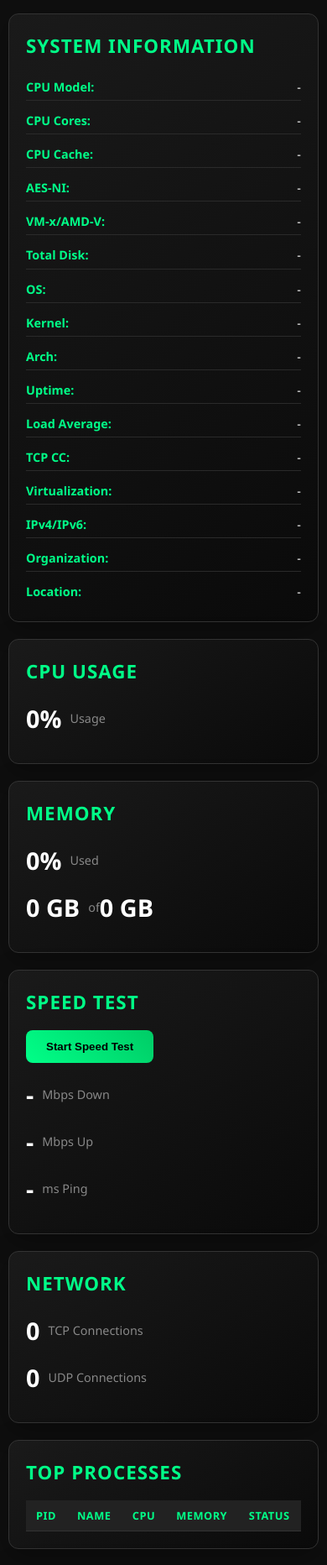
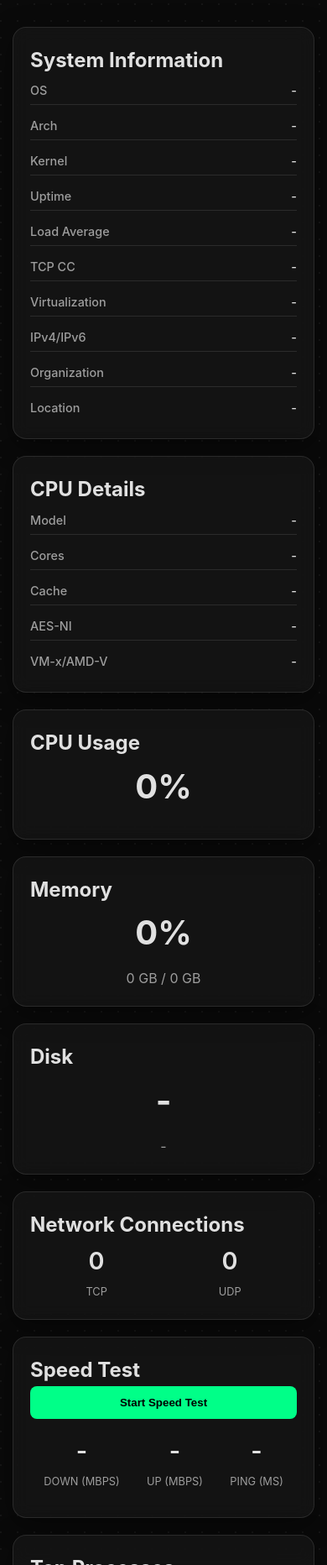
Before and after one commit to ReturnFI/Netron, a plain HTML site: page static/index.html in a window 390 px wide. Shown: the part 136-2000 px from the top of the page at 84% size. Drawn offline with Linux system fonts and the light colour scheme; no server answers.

Commit message:
refactor(deps, css): automate dependency checks and improve responsive layout

```diff
--- a/static/index.html
+++ b/static/index.html
@@ -13,131 +13,98 @@
         </header>
 
         <div class="grid">
-            <div class="card large">
+            <div class="card" id="system-info-card">
                 <h2>System Information</h2>
                 <div class="system-info">
-                    <div class="info-row">
-                        <span class="info-label">CPU Model:</span>
-                        <span class="info-value" id="cpu-model">-</span>
+                    <div class="info-row"><span class="info-label">OS</span><span class="info-value" id="os-info">-</span></div>
+                    <div class="info-row"><span class="info-label">Arch</span><span class="info-value" id="arch-info">-</span></div>
+                    <div class="info-row"><span class="info-label">Kernel</span><span class="info-value" id="kernel-info">-</span></div>
+                    <div class="info-row"><span class="info-label">Uptime</span><span class="info-value" id="uptime-info">-</span></div>
+                    <div class="info-row"><span class="info-label">Load Average</span><span class="info-value" id="load-avg">-</span></div>
+                    <div class="info-row"><span class="info-label">TCP CC</span><span class="info-value" id="tcp-cc">-</span></div>
+                    <div class="info-row"><span class="info-label">Virtualization</span><span class="info-value" id="virt-info">-</span></div>
+                    <div class="info-row"><span class="info-label">IPv4/IPv6</span><span class="info-value" id="ip-status">-</span></div>
+                    <div class="info-row"><span class="info-label">Organization</span><span class="info-value" id="organization">-</span></div>
+                    <div class="info-row"><span class="info-label">Location</span><span class="info-value" id="location">-</span></div>
                 </div>
-                    <div class="info-row">
-                        <span class="info-label">CPU Cores:</span>
-                        <span class="info-value" id="cpu-cores-detailed">-</span>
             </div>
-                    <div class="info-row">
-                        <span class="info-label">CPU Cache:</span>
-                        <span class="info-value" id="cpu-cache">-</span>
+
+            <div class="card" id="cpu-info-card">
+                <h2>CPU Details</h2>
+                <div class="system-info">
+                    <div class="info-row"><span class="info-label">Model</span><span class="info-value" id="cpu-model">-</span></div>
+                    <div class="info-row"><span class="info-label">Cores</span><span class="info-value" id="cpu-cores-detailed">-</span></div>
+                    <div class="info-row"><span class="info-label">Cache</span><span class="info-value" id="cpu-cache">-</span></div>
+                    <div class="info-row"><span class="info-label">AES-NI</span><span class="info-value" id="cpu-aes">-</span></div>
+                    <div class="info-row"><span class="info-label">VM-x/AMD-V</span><span class="info-value" id="cpu-vmx">-</span></div>
                 </div>
-                    <div class="info-row">
-                        <span class="info-label">AES-NI:</span>
-                        <span class="info-value" id="cpu-aes">-</span>
             </div>
-                    <div class="info-row">
-                        <span class="info-label">VM-x/AMD-V:</span>
-                        <span class="info-value" id="cpu-vmx">-</span>
+
+            <div class="card" id="cpu-usage-card">
+                <h2>CPU Usage</h2>
+                <div class="metric-main">
+                    <span class="value" id="cpu-usage">0%</span>
                 </div>
-                    <div class="info-row">
-                        <span class="info-label">Total Disk:</span>
-                        <span class="info-value" id="total-disk">-</span>
             </div>
-                    <div class="info-row">
-                        <span class="info-label">OS:</span>
-                        <span class="info-value" id="os-info">-</span>
+
+            <div class="card" id="memory-card">
+                <h2>Memory</h2>
+                <div class="metric-main">
+                    <span class="value" id="mem-percent">0%</span>
                 </div>
-                    <div class="info-row">
-                        <span class="info-label">Kernel:</span>
-                        <span class="info-value" id="kernel-info">-</span>
+                <div class="metric-sub">
+                    <span id="mem-used">0 GB</span> / <span id="mem-total">0 GB</span>
                 </div>
-                    <div class="info-row">
-                        <span class="info-label">Arch:</span>
-                        <span class="info-value" id="arch-info">-</span>
             </div>
-                    <div class="info-row">
-                        <span class="info-label">Uptime:</span>
-                        <span class="info-value" id="uptime-info">-</span>
+
+            <div class="card" id="disk-card">
+                <h2>Disk</h2>
+                <div class="metric-main">
+                    <span class="value" id="used-disk-percent">-</span>
                 </div>
-                    <div class="info-row">
-                        <span class="info-label">Load Average:</span>
-                        <span class="info-value" id="load-avg">-</span>
+                 <div class="metric-sub">
+                    <span id="total-disk">-</span>
                 </div>
-                    <div class="info-row">
-                        <span class="info-label">TCP CC:</span>
-                        <span class="info-value" id="tcp-cc">-</span>
             </div>
-                    <div class="info-row">
-                        <span class="info-label">Virtualization:</span>
-                        <span class="info-value" id="virt-info">-</span>
+
+            <div class="card" id="network-card">
+                <h2>Network Connections</h2>
+                <div class="metric-split">
+                    <div>
+                        <span class="value" id="tcp-count">0</span>
+                        <span class="label">TCP</span>
                     </div>
-                    <div class="info-row">
-                        <span class="info-label">IPv4/IPv6:</span>
-                        <span class="info-value" id="ip-status">-</span>
-                    </div>
-                    <div class="info-row">
-                        <span class="info-label">Organization:</span>
-                        <span class="info-value" id="organization">-</span>
-                    </div>
-                    <div class="info-row">
-                        <span class="info-label">Location:</span>
-                        <span class="info-value" id="location">-</span>
+                    <div>
+                        <span class="value" id="udp-count">0</span>
+                        <span class="label">UDP</span>
                     </div>
                 </div>
             </div>
 
-            <div class="card">
-                <h2>CPU Usage</h2>
-                <div class="metric">
-                    <span class="value" id="cpu-usage">0%</span>
-                    <span class="label">Usage</span>
-                </div>
-            </div>
-
-            <div class="card">
-                <h2>Memory</h2>
-                <div class="metric">
-                    <span class="value" id="mem-percent">0%</span>
-                    <span class="label">Used</span>
-                </div>
-                <div class="metric">
-                    <span class="value" id="mem-used">0 GB</span>
-                    <span class="label">of</span>
-                    <span class="value" id="mem-total">0 GB</span>
-                </div>
-            </div>
-
-            <div class="card">
+            <div class="card" id="speedtest-card">
                 <h2>Speed Test</h2>
                 <button id="speedtest-btn" class="speedtest-btn">Start Speed Test</button>
                 <div class="speedtest-results" id="speedtest-results">
-                    <div class="metric">
+                    <div class="metric-split">
+                        <div>
                             <span class="value" id="download-speed">-</span>
-                        <span class="label">Mbps Down</span>
+                            <span class="label">Down (Mbps)</span>
                         </div>
-                    <div class="metric">
+                        <div>
                             <span class="value" id="upload-speed">-</span>
-                        <span class="label">Mbps Up</span>
+                            <span class="label">Up (Mbps)</span>
                         </div>
-                    <div class="metric">
+                        <div>
                             <span class="value" id="ping-time">-</span>
-                        <span class="label">ms Ping</span>
+                            <span class="label">Ping (ms)</span>
+                        </div>
                     </div>
                     <div class="server-info" id="server-info"></div>
                     <div class="last-updated" id="last-updated"></div>
                 </div>
             </div>
 
-            <div class="card">
-                <h2>Network</h2>
-                <div class="metric">
-                    <span class="value" id="tcp-count">0</span>
-                    <span class="label">TCP Connections</span>
-                </div>
-                <div class="metric">
-                    <span class="value" id="udp-count">0</span>
-                    <span class="label">UDP Connections</span>
-                </div>
-            </div>
-
-            <div class="card large">
+            <div class="card large" id="processes-card">
                 <h2>Top Processes</h2>
                 <div class="table-container">
                     <table>
@@ -156,7 +123,7 @@
                 </div>
             </div>
 
-            <div class="card large">
+            <div class="card large" id="interfaces-card">
                 <h2>Network Interfaces</h2>
                 <div class="table-container">
                     <table>
@@ -174,7 +141,7 @@
                 </div>
             </div>
 
-            <div class="card large">
+            <div class="card large" id="tcp-conn-card">
                 <h2>TCP Connections</h2>
                 <div class="table-container">
                     <table>
@@ -192,7 +159,7 @@
                 </div>
             </div>
 
-            <div class="card large">
+            <div class="card large" id="udp-conn-card">
                 <h2>UDP Connections</h2>
                 <div class="table-container">
                     <table>
@@ -211,7 +178,6 @@
             </div>
         </div>
     </div>
-
     <script src="script.js"></script>
 </body>
 </html>
--- a/static/style.css
+++ b/static/style.css
@@ -1,3 +1,13 @@
+:root {
+    --primary-glow: #00ff88;
+    --background-color: #0a0a0a;
+    --card-background: rgba(26, 26, 26, 0.6);
+    --border-color: rgba(68, 68, 68, 0.5);
+    --text-primary: #e0e0e0;
+    --text-secondary: #9e9e9e;
+    --font-family: 'Inter', 'Segoe UI', Tahoma, Geneva, Verdana, sans-serif;
+}
+
 * {
     margin: 0;
     padding: 0;
@@ -5,14 +15,16 @@
 }
 
 body {
-    font-family: 'Segoe UI', Tahoma, Geneva, Verdana, sans-serif;
-    background-color: #0f0f0f;
-    color: #ffffff;
+    font-family: var(--font-family);
+    background-color: var(--background-color);
+    background-image: radial-gradient(circle at 1px 1px, rgba(255, 255, 255, 0.05) 1px, transparent 0);
+    background-size: 20px 20px;
+    color: var(--text-primary);
     line-height: 1.6;
 }
 
 .container {
-    max-width: 1400px;
+    max-width: 1600px;
     margin: 0 auto;
     padding: 20px;
 }
@@ -23,196 +35,124 @@ header {
 }
 
 header h1 {
-    font-size: 2.5rem;
-    color: #00ff88;
-    text-shadow: 0 0 10px rgba(0, 255, 136, 0.3);
+    font-size: 2.8rem;
+    font-weight: 700;
+    color: var(--primary-glow);
+    text-shadow: 0 0 15px rgba(0, 255, 136, 0.4), 0 0 25px rgba(0, 255, 136, 0.2);
 }
 
 .grid {
     display: grid;
-    grid-template-columns: repeat(auto-fit, minmax(300px, 1fr));
     gap: 20px;
+    grid-template-columns: repeat(4, 1fr);
+    grid-auto-rows: minmax(150px, auto);
+    grid-template-areas:
+        "sysinfo cpuinfo speedtest speedtest"
+        "cpu mem disk network"
+        "proc proc iface iface"
+        "tcp tcp udp udp";
 }
 
 .card {
-    background: linear-gradient(145deg, #1a1a1a, #0a0a0a);
-    border: 1px solid #333;
-    border-radius: 12px;
-    padding: 20px;
-    box-shadow: 0 8px 32px rgba(0, 0, 0, 0.3);
-    transition: transform 0.3s ease, box-shadow 0.3s ease;
+    background: var(--card-background);
+    border: 1px solid var(--border-color);
+    border-radius: 16px;
+    padding: 25px;
+    backdrop-filter: blur(10px);
+    -webkit-backdrop-filter: blur(10px);
+    box-shadow: 0 8px 32px rgba(0, 0, 0, 0.37);
+    transition: transform 0.3s ease, box-shadow 0.3s ease, border-color 0.3s ease;
 }
 
 .card:hover {
     transform: translateY(-5px);
-    box-shadow: 0 12px 40px rgba(0, 255, 136, 0.1);
+    border-color: rgba(0, 255, 136, 0.5);
+    box-shadow: 0 12px 40px rgba(0, 0, 0, 0.5);
 }
 
-.card.large {
-    grid-column: span 2;
-}
+#system-info-card { grid-area: sysinfo; }
+#cpu-info-card { grid-area: cpuinfo; }
+#cpu-usage-card { grid-area: cpu; }
+#memory-card { grid-area: mem; }
+#disk-card { grid-area: disk; }
+#network-card { grid-area: network; }
+#speedtest-card { grid-area: speedtest; }
+#processes-card { grid-area: proc; }
+#interfaces-card { grid-area: iface; }
+#tcp-conn-card { grid-area: tcp; }
+#udp-conn-card { grid-area: udp; }
 
-.card h2 {
-    color: #00ff88;
-    margin-bottom: 15px;
-    font-size: 1.4rem;
-    text-transform: uppercase;
-    letter-spacing: 1px;
-}
+.metric-main { text-align: center; margin-bottom: 10px; }
+.metric-main .value { font-size: 3rem; font-weight: 700; color: var(--text-primary); }
+.metric-sub { text-align: center; color: var(--text-secondary); }
+.metric-split { display: flex; justify-content: space-around; text-align: center; }
+.metric-split .value { font-size: 2rem; font-weight: 600; display: block; }
+.metric-split .label { color: var(--text-secondary); font-size: 0.8rem; text-transform: uppercase; }
 
-.metric {
-    display: flex;
-    align-items: center;
-    margin-bottom: 10px;
-}
+.table-container { max-height: 250px; overflow-y: auto; overflow-x: hidden; }
+table { width: 100%; border-collapse: collapse; }
+th, td { padding: 10px 15px; text-align: left; border-bottom: 1px solid var(--border-color); white-space: nowrap; }
+th { background-color: rgba(0, 255, 136, 0.05); color: var(--primary-glow); position: sticky; top: 0; backdrop-filter: blur(5px); }
+tr:hover { background-color: rgba(255, 255, 255, 0.03); }
+td { color: var(--text-secondary); font-size: 0.9rem; }
+td:first-child { color: var(--text-primary); }
+.table-container::-webkit-scrollbar { width: 8px; }
+.table-container::-webkit-scrollbar-track { background: transparent; }
+.table-container::-webkit-scrollbar-thumb { background: var(--primary-glow); border-radius: 4px; }
 
-.value {
-    font-size: 1.8rem;
-    font-weight: bold;
-    color: #ffffff;
-    margin-right: 10px;
-}
+.speedtest-btn { background: var(--primary-glow); color: #000; border: none; padding: 12px 24px; border-radius: 8px; font-weight: bold; cursor: pointer; margin-bottom: 15px; transition: all 0.3s ease; width: 100%; }
+.speedtest-btn:hover:not(:disabled) { transform: scale(1.03); box-shadow: 0 5px 20px rgba(0, 255, 136, 0.3); }
+.speedtest-btn:disabled { background: #444; color: #888; cursor: not-allowed; }
+.server-info, .last-updated { font-size: 0.8rem; color: var(--text-secondary); margin-top: 10px; text-align: center; }
 
-.label {
-    color: #888;
-    font-size: 0.9rem;
-}
+.system-info { display: flex; flex-direction: column; gap: 8px; }
+.info-row { display: flex; justify-content: space-between; align-items: center; padding: 5px 0; border-bottom: 1px solid var(--border-color); }
+.info-row:last-child { border-bottom: none; }
+.info-label { color: var(--text-secondary); font-weight: 500; font-size: 0.9rem; }
+.info-value { color: var(--text-primary); font-size: 0.9rem; font-weight: 500; text-align: right; }
 
-.table-container {
-    max-height: 300px;
-    overflow-y: auto;
-}
-
-table {
-    width: 100%;
-    border-collapse: collapse;
-}
-
-th, td {
-    padding: 8px 12px;
-    text-align: left;
-    border-bottom: 1px solid #333;
-}
-
-th {
-    background-color: #222;
-    color: #00ff88;
-    font-weight: 600;
-    text-transform: uppercase;
-    font-size: 0.8rem;
-    letter-spacing: 0.5px;
-}
-
-tr:hover {
-    background-color: #1a1a1a;
-}
-
-td {
-    color: #ccc;
-    font-size: 0.9rem;
-}
-
-.table-container::-webkit-scrollbar {
-    width: 6px;
-}
-
-.table-container::-webkit-scrollbar-track {
-    background: #1a1a1a;
-}
-
-.table-container::-webkit-scrollbar-thumb {
-    background: #00ff88;
-    border-radius: 3px;
-}
-
-.speedtest-btn {
-    background: linear-gradient(45deg, #00ff88, #00cc66);
-    color: #000;
-    border: none;
-    padding: 12px 24px;
-    border-radius: 8px;
-    font-weight: bold;
-    cursor: pointer;
-    margin-bottom: 15px;
-    transition: all 0.3s ease;
-}
-
-.speedtest-btn:hover {
-    transform: translateY(-2px);
-    box-shadow: 0 5px 15px rgba(0, 255, 136, 0.3);
-}
-
-.speedtest-btn:disabled {
-    background: #444;
-    color: #888;
-    cursor: not-allowed;
-    transform: none;
-    box-shadow: none;
-}
-
-.speedtest-results {
-    min-height: 120px;
-}
-
-.server-info {
-    font-size: 0.8rem;
-    color: #888;
-    margin-top: 10px;
-    word-wrap: break-word;
-}
-
-.last-updated {
-    font-size: 0.7rem;
-    color: #666;
-    margin-top: 5px;
-}
-
-.system-info {
-    display: flex;
-    flex-direction: column;
-    gap: 8px;
-}
-
-.info-row {
-    display: flex;
-    justify-content: space-between;
-    align-items: center;
-    padding: 4px 0;
-    border-bottom: 1px solid #2a2a2a;
-}
-
-.info-row:last-child {
-    border-bottom: none;
-}
-
-.info-label {
-    color: #00ff88;
-    font-weight: 600;
-    font-size: 0.9rem;
-    min-width: 140px;
-}
-
-.info-value {
-    color: #ffffff;
-    font-size: 0.9rem;
-    text-align: right;
-    word-break: break-all;
+@media (max-width: 1200px) {
+    .grid {
+        grid-template-columns: repeat(2, 1fr);
+        grid-template-areas:
+            "sysinfo cpuinfo"
+            "speedtest speedtest"
+            "cpu mem"
+            "disk network"
+            "proc proc"
+            "iface iface"
+            "tcp tcp"
+            "udp udp";
+    }
 }
 
 @media (max-width: 768px) {
     .grid {
         grid-template-columns: 1fr;
+        grid-template-areas:
+            "sysinfo"
+            "cpuinfo"
+            "cpu"
+            "mem"
+            "disk"
+            "network"
+            "speedtest"
+            "proc"
+            "iface"
+            "tcp"
+            "udp";
     }
 
-    .card.large {
-        grid-column: span 1;
-    }
+    .container { padding: 15px; }
+    .card { padding: 20px; }
 
-    header h1 {
-        font-size: 2rem;
-    }
+    header h1 { font-size: 2.2rem; }
 
-    .container {
-        padding: 10px;
-    }
+    .metric-main .value { font-size: 2.5rem; }
+    .metric-split .value { font-size: 1.8rem; }
+
+    .table-container { overflow-x: auto; }
+    .table-container::-webkit-scrollbar { height: 8px; }
+
+    th, td { padding: 8px 12px; font-size: 0.85rem; }
 }
```
Also changed, not shown: static/script.js (+19 -14 lines), 2 other files. Lines whose indentation alone changed are shown as unchanged.
